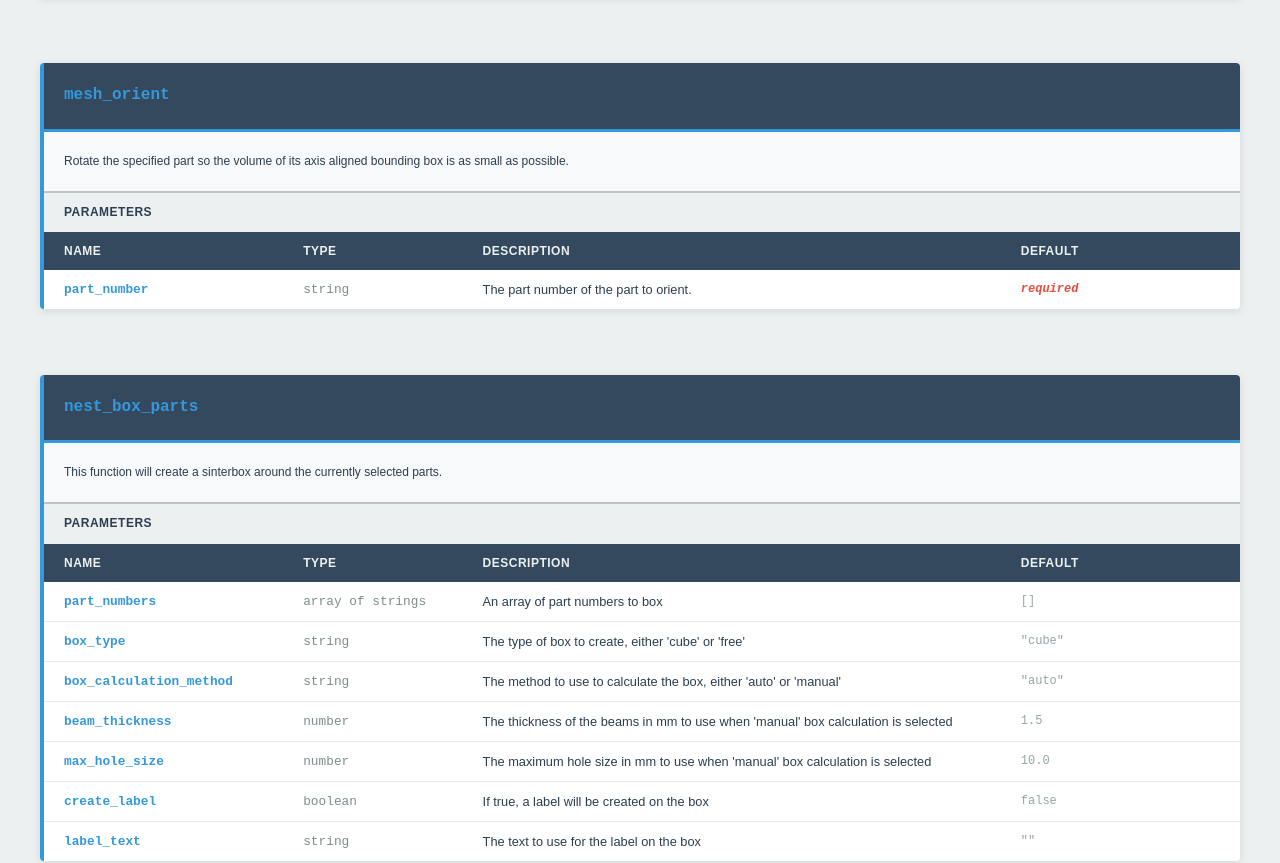
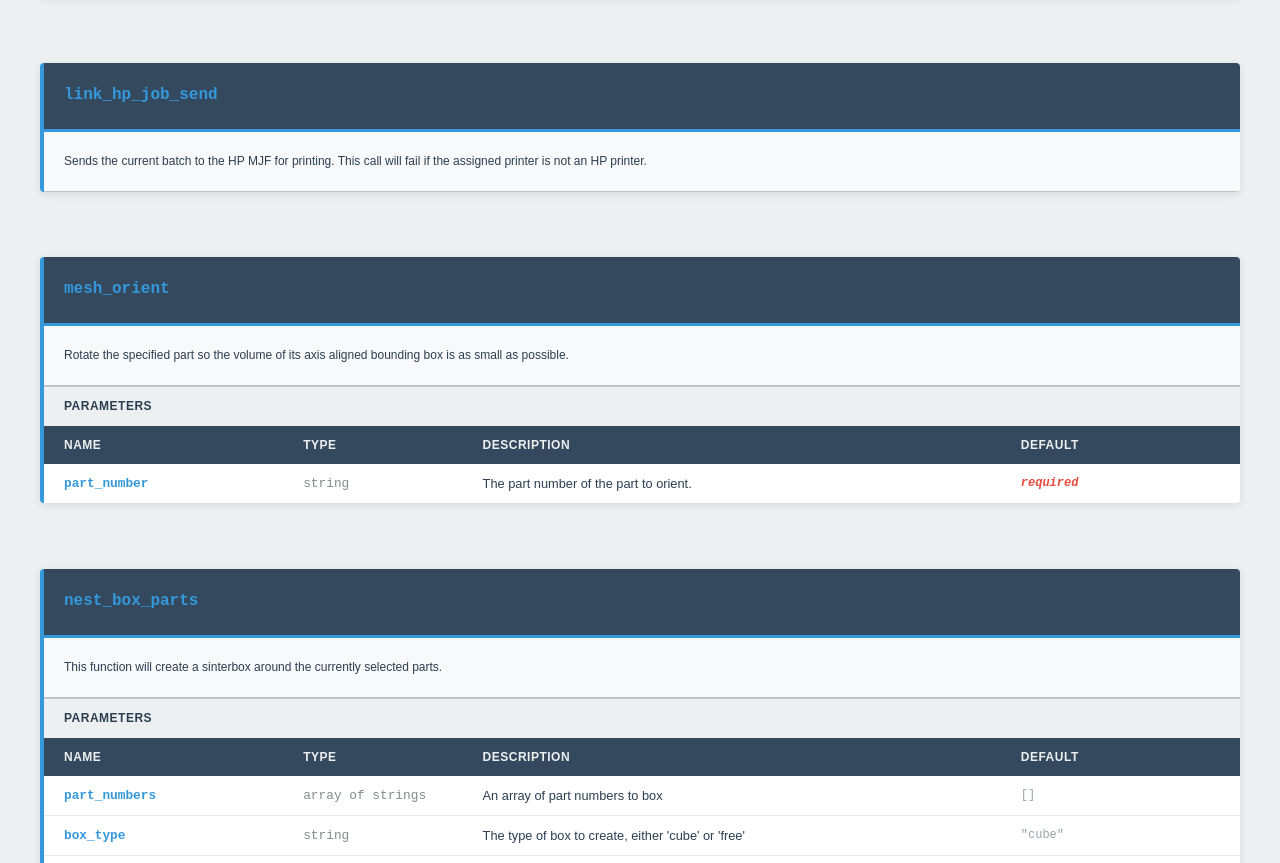
Before and after one commit to amispro/AMIS-Runtime, a plain HTML site: page documentation/api_documentation.html in a window 1280 px wide. Shown: the part 2720-3583 px from the top of the page. Drawn offline with Linux system fonts and the light colour scheme.

Commit message:
Added link_hp_job_send

```diff
--- a/api/amis.js
+++ b/api/amis.js
@@ -11,6 +11,7 @@ module.exports = {
 	batch_save_as:function(){addline(arguments.callee.name,arguments[0]);},
 	batch_settings_save:function(){addline(arguments.callee.name,arguments[0]);},
 	batch_unplaced:function(){addline(arguments.callee.name,arguments[0]);},
+	link_hp_job_send:function(){addline(arguments.callee.name,arguments[0]);},
 	mesh_orient:function(){addline(arguments.callee.name,arguments[0]);},
 	nest_box_parts:function(){addline(arguments.callee.name,arguments[0]);},
 	nest_clear:function(){addline(arguments.callee.name,arguments[0]);},
@@ -37,7 +38,7 @@ module.exports = {
 	slicer_execute:function(){addline(arguments.callee.name,arguments[0]);},
 	slicer_export_3mf:function(){addline(arguments.callee.name,arguments[0]);},
 	slicer_export_stl:function(){addline(arguments.callee.name,arguments[0]);},
-  slicer_parts_list:function(){addline(arguments.callee.name,arguments[0]);}
+	slicer_parts_list:function(){addline(arguments.callee.name,arguments[0]);}
 };
 
 var amis_cmd='"/Applications/AMIS Pro.app/Contents/MacOS/AMIS Pro"';
--- a/documentation/api_documentation.html
+++ b/documentation/api_documentation.html
@@ -149,6 +149,11 @@
 <td>empty</td>
 </tr>
 </table>
+</div>
+<br/>
+<div>
+<p><strong>link_hp_job_send</strong></p>
+<p>Sends the current batch to the HP MJF for printing. This call will fail if the assigned printer is not an HP printer.</p>
 </div>
 <br/>
 <div>
--- a/mcp-server/server.js
+++ b/mcp-server/server.js
@@ -147,6 +147,8 @@ registerQueuedTool('batch_settings_save', 'Save the output settings for this bat
 registerQueuedTool('batch_unplaced', 'Create a new batch containing all parts that are currently outside the build area. Unsaved changes to the current batch will be lost.', {
 	name: z.string().optional().describe('The name of the new batch file (default: empty)')
 });
+
+registerQueuedTool('link_hp_job_send', 'Send the current batch to the assigned HP MJF printer. This call fails if the assigned printer is not an HP printer.', {});
 
 registerQueuedTool('mesh_orient', 'Rotate the specified part so the volume of its axis aligned bounding box is as small as possible.', {
 	part_number: z.string().describe('The part number of the part to orient')
```
